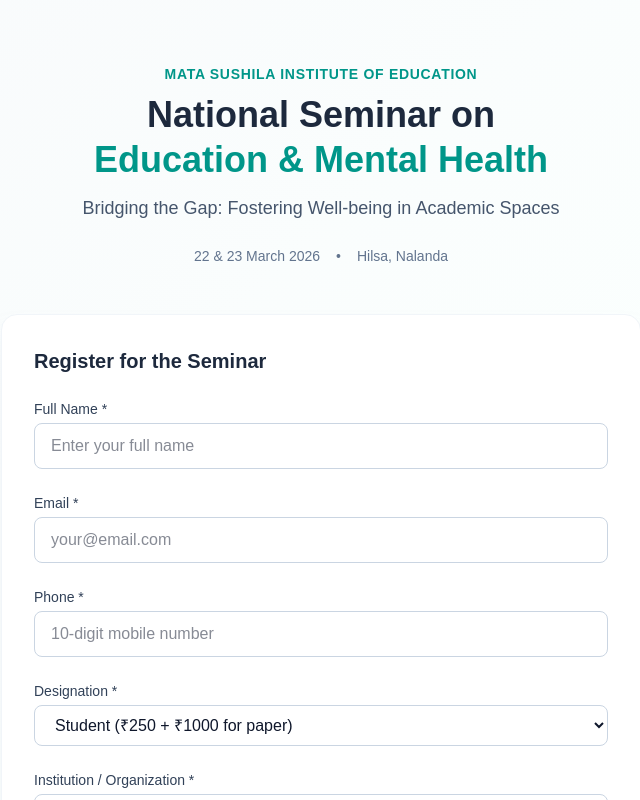
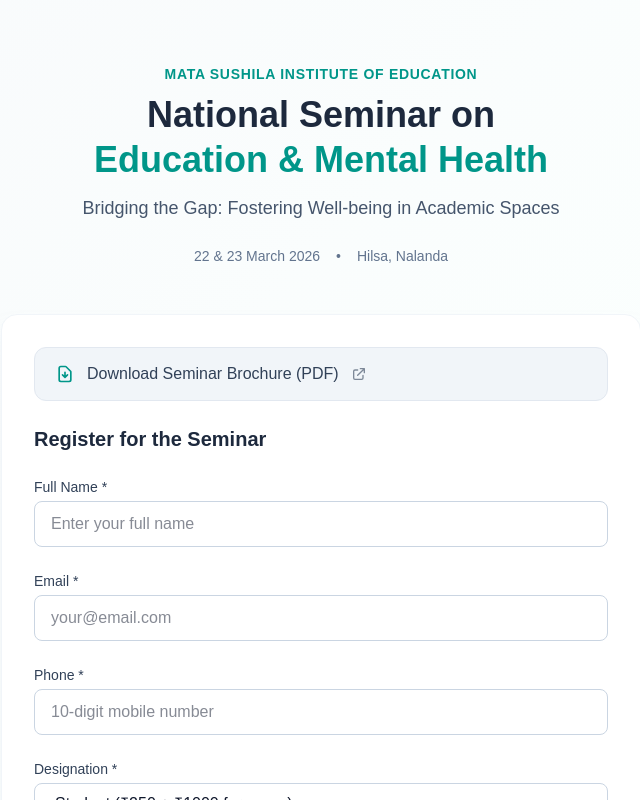
Before and after one commit to Suraj0000kumar/seminar-registration, a Next.js app: page / in a window 1280 px wide. Shown: the top 800 px of the page, without its empty margins (319-959 px from the left). Built offline with nearby package versions, Linux system fonts and the light colour scheme.

Commit message:
Seminar registration site

```diff
--- a/src/app/page.tsx
+++ b/src/app/page.tsx
@@ -24,6 +24,40 @@
         </header>
 
         <main className="bg-white rounded-2xl shadow-xl shadow-slate-200/50 p-6 sm:p-8 border border-slate-100">
+          <a
+            href="/seminar-brochure.pdf"
+            target="_blank"
+            rel="noopener noreferrer"
+            className="flex items-center gap-3 w-full sm:w-auto justify-center sm:justify-start rounded-xl bg-slate-100 hover:bg-teal-50 border border-slate-200 hover:border-teal-200 px-5 py-3.5 mb-6 text-slate-700 hover:text-teal-700 transition-colors group"
+          >
+            <svg
+              className="w-5 h-5 text-teal-600 group-hover:text-teal-700 shrink-0"
+              fill="none"
+              stroke="currentColor"
+              viewBox="0 0 24 24"
+            >
+              <path
+                strokeLinecap="round"
+                strokeLinejoin="round"
+                strokeWidth={2}
+                d="M12 10v6m0 0l-3-3m3 3l3-3m2 8H7a2 2 0 01-2-2V5a2 2 0 012-2h5.586a1 1 0 01.707.293l5.414 5.414a1 1 0 01.293.707V19a2 2 0 01-2 2z"
+              />
+            </svg>
+            <span className="font-medium">Download Seminar Brochure (PDF)</span>
+            <svg
+              className="w-4 h-4 shrink-0 opacity-60"
+              fill="none"
+              stroke="currentColor"
+              viewBox="0 0 24 24"
+            >
+              <path
+                strokeLinecap="round"
+                strokeLinejoin="round"
+                strokeWidth={2}
+                d="M10 6H6a2 2 0 00-2 2v10a2 2 0 002 2h10a2 2 0 002-2v-4M14 4h6m0 0v6m0-6L10 14"
+              />
+            </svg>
+          </a>
           <h2 className="text-xl font-semibold text-slate-800 mb-6">
             Register for the Seminar
           </h2>
```
Also changed, not shown: 1 other file (tests, documents, lock files or other folders).
